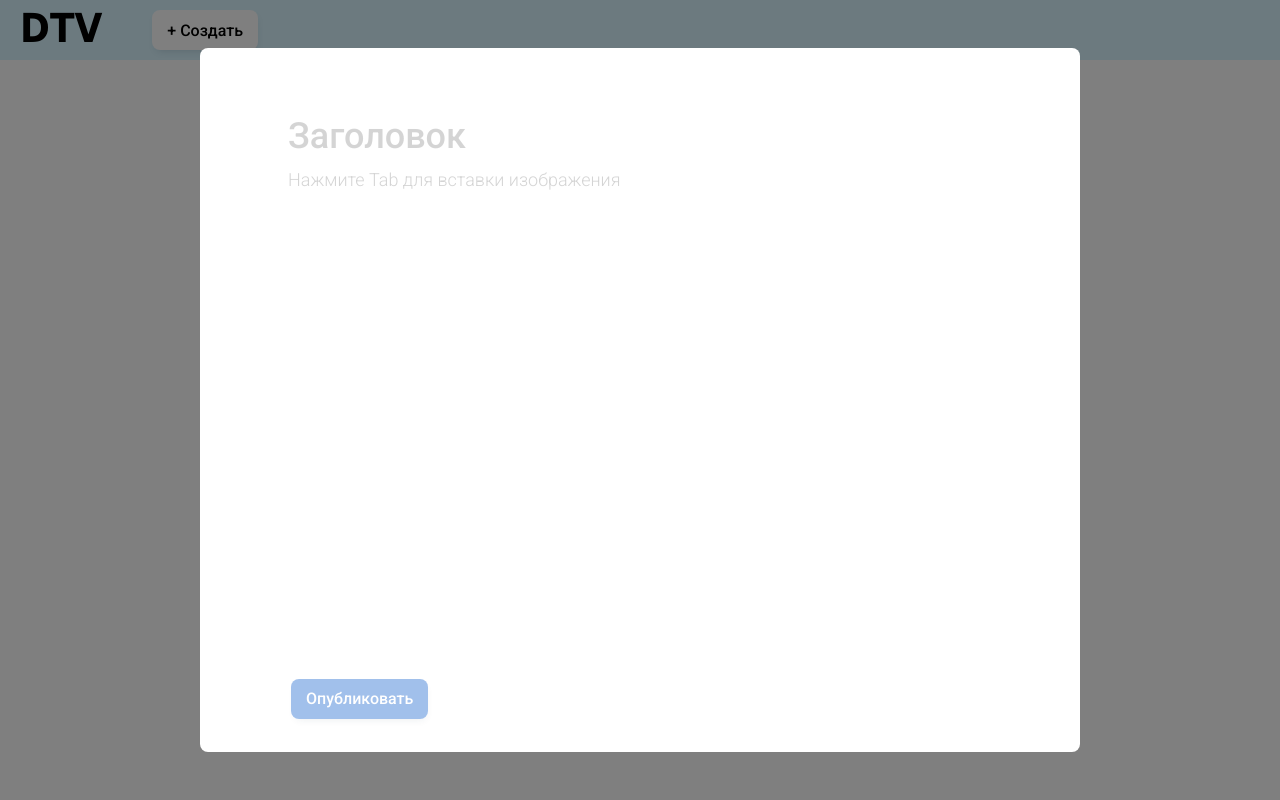
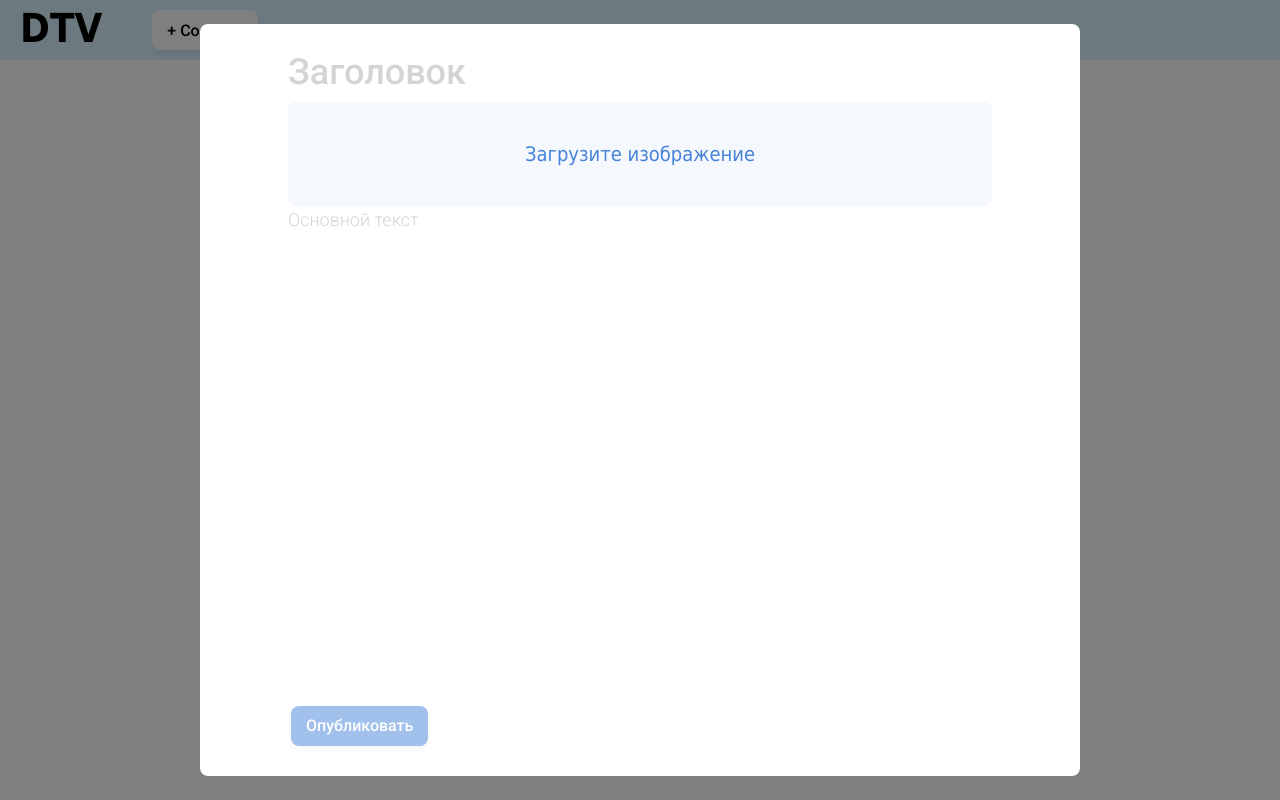
Before and after one commit to npetrov23/dtv-vue-project, a Vue app: page / in a window 1280 px wide. Both pictures are taken after a click on the button "+ Создать". Built offline with nearby package versions, Linux system fonts and the light colour scheme; no server answers; the database is empty.

Commit message:
загрузка изображений на firebase

```diff
--- a/package.json
+++ b/package.json
@@ -7,6 +7,7 @@
     "build": "vue-cli-service build"
   },
   "dependencies": {
+    "@google-cloud/storage": "^6.4.2",
     "core-js": "^3.8.3",
     "firebase": "^9.9.4",
     "vue": "^3.2.13",
--- a/src/App.vue
+++ b/src/App.vue
@@ -1,3 +1,5 @@
+
+
 <template>
     <div>
       <notification v-model:show="notificationCreateVisible">Материал опубликован</notification>
@@ -29,9 +31,12 @@
               feeds: [],
               windowCreateVisible: false,
               notificationCreateVisible: false,
+              file: '',
+              url2: ''
           };
       },
       methods: {
+
           createPost(post) {
               this.addPostFirebase(post);
               this.feeds.unshift(post);
--- a/src/components/FeedCreate.vue
+++ b/src/components/FeedCreate.vue
@@ -9,19 +9,22 @@
         placeholder="Заголовок"
         >
 
+        <input @click.stop class="inputfile" name="file" id="file" type="file" ref="imageFile" @change="handlerFile()" accept="image/jpeg,image/png">
+        <label for="file">Загрузите изображение</label>
+
         <textarea
         v-model="post.content"
         @click.stop class="form-create__create-content"
         type="text"
-        placeholder="Нажмите Tab для вставки изображения"
+        placeholder="Основной текст"
         ></textarea>
 
         <div class="form-button">
             <button-post
             @click="createPost"
-            v-model:title="post.title"
+            v-model:lockedForm="lockCreatedPost"
             >Опубликовать</button-post>
-            <!-- <input type="file" ref="imageFile" @change="handlerFile()" accept="image/jpeg,image/png"> -->
+            <div class="loading" v-if="onloadImg">Загрузка фотографии...</div>
         </div>
 
 
@@ -31,16 +34,20 @@
 
 </template>
 <script>
+import { getDownloadURL, getStorage, ref, uploadBytes } from '@firebase/storage';
+
 export default {
     data() {
         return {
             post: {
                 title: '',
                 content: '',
-                img: 'pic.jpg'
+                img: ''
             },
             limit: 90,
             file: "",
+            uploadImg: false,
+            onloadImg: false,
         }
     },
     methods: {
@@ -66,11 +73,41 @@ export default {
             };
         },
 
-        handlerFile() {
+        handlerFile(){
             this.file = this.$refs.imageFile.files[0];
-            this.post.img = URL.createObjectURL(this.file);
+            this.uploadFileFirebase();
+        },
+
+        async uploadFileFirebase() {
+            this.onloadImg = true;
+            let storage = getStorage();
+            const storageRef = await ref(storage, "images/" + this.file.name);
+
+            await uploadBytes(storageRef, this.file);
+            await function () {
+                var newFileRef = push(databaseReference);
+
+                set(newFileRef, {
+                    "name": this.file.name
+                });
+            }
+
+            this.post.img = await getDownloadURL(storageRef);
+            this.onloadImg = false;
+        },
+
+  },
+  computed: {
+    lockCreatedPost() {
+        if(this.post.img !== "" && this.post.title !== "") {
+            return false;
+        }
+        else {
+            return true;
         }
     }
+  }
+
 }
 </script>
 <style>
@@ -78,7 +115,39 @@ export default {
     display: flex;
     flex-direction: column;
     align-items: center;
-    margin-top: 60px;
+    /* margin-top: 60px; */
+    position: relative;
+    /* margin-bottom: 50px; */
+}
+.inputfile {
+	width: 0.1px;
+	height: 0.1px;
+	opacity: 0;
+	overflow: hidden;
+	position: absolute;
+	z-index: -1;
+}
+.inputfile + label {
+    color: white;
+    background-color: rgba(70,131,217,0.05);
+    display: inline-block;
+    padding: 40px 25px;
+    width: 80%;
+    /* opacity: 0.2; */
+    font-size: 20px;
+    border-radius: 8px;
+    text-align: center;
+    color: #4683d9;
+    font-weight: 400;
+    font-family: Tahoma;
+}
+
+.inputfile:focus + label,
+.inputfile + label:hover {
+    background-color: rgba(70,131,217,0.10);
+}
+.inputfile + label {
+	cursor: pointer; /* "hand" cursor */
 }
 .form-create__create-title,
 .form-create__create-descr,
@@ -90,6 +159,7 @@ export default {
     font-size: 36px;
     font-weight: 500;
     width: 80%;
+    padding-top: 20px;
 }
 .form-create__create-descr,
 .form-create__create-content {
@@ -112,8 +182,37 @@ export default {
     opacity: 0.3;
 }
 .form-button {
-    margin-top: 113px;
+    margin-top: 100px;
     margin-right: auto;
     margin-left: 91px;
+    padding-bottom: 30px;
+}
+
+
+.input__file-button-text {
+  line-height: 1;
+  margin-top: 1px;
+}
+
+.input__file-button {
+  width: 100%;
+  max-width: 290px;
+  height: 60px;
+  background: #1bbc9b;
+  color: #fff;
+  font-size: 1.125rem;
+  font-weight: 700;
+  display: -webkit-box;
+  display: -ms-flexbox;
+  display: flex;
+  -webkit-box-align: center;
+      -ms-flex-align: center;
+          align-items: center;
+  -webkit-box-pack: start;
+      -ms-flex-pack: start;
+          justify-content: flex-start;
+  border-radius: 3px;
+  cursor: pointer;
+  margin: 0 auto;
 }
 </style>
--- a/src/components/UI/ButtonPost.vue
+++ b/src/components/UI/ButtonPost.vue
@@ -1,5 +1,5 @@
 <template>
-    <button v-if="title"
+    <button v-if="!lockedForm"
         class="btn"
     >
         <slot></slot>
@@ -15,8 +15,11 @@
 export default {
     name: "button-post",
     props: {
-        title: {
-            type: String
+        // title: {
+        //     type: String
+        // },
+        lockedForm: {
+            type: Boolean
         }
     },
     data() {
--- a/src/firebase.js
+++ b/src/firebase.js
@@ -1,6 +1,7 @@
 import firebase from 'firebase/compat/app';
 import 'firebase/compat/auth';
 import 'firebase/compat/firestore';
+import 'firebase/compat/storage';
 
 
 let config = {
```
Also changed, not shown: 1 other file (tests, documents, lock files or other folders).
